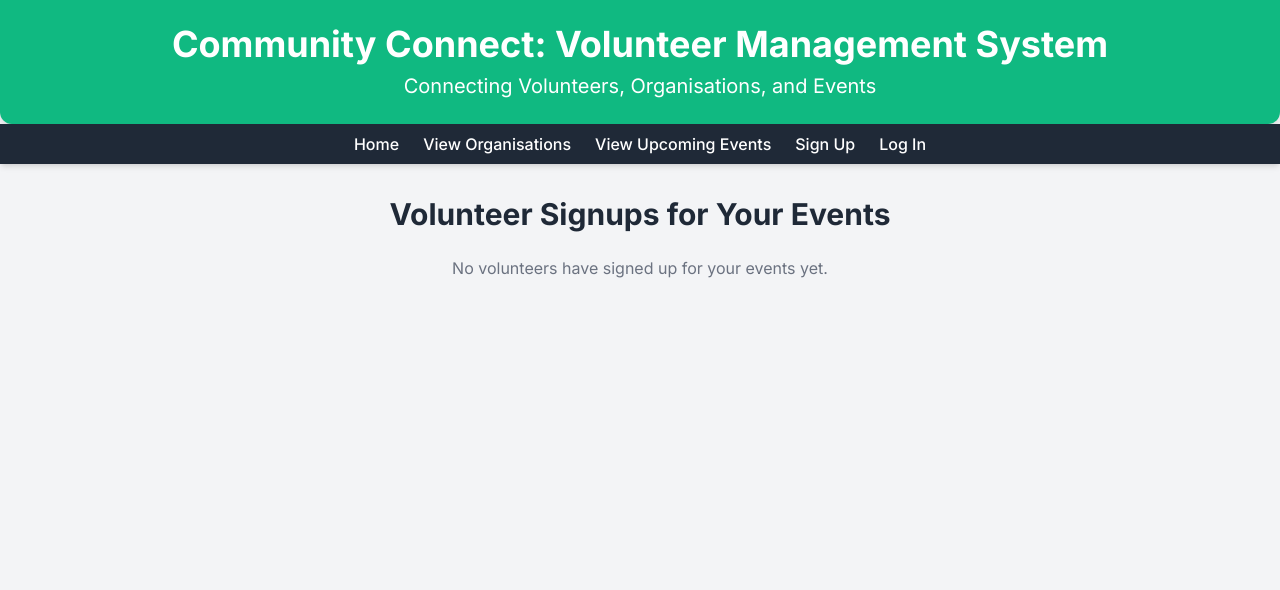
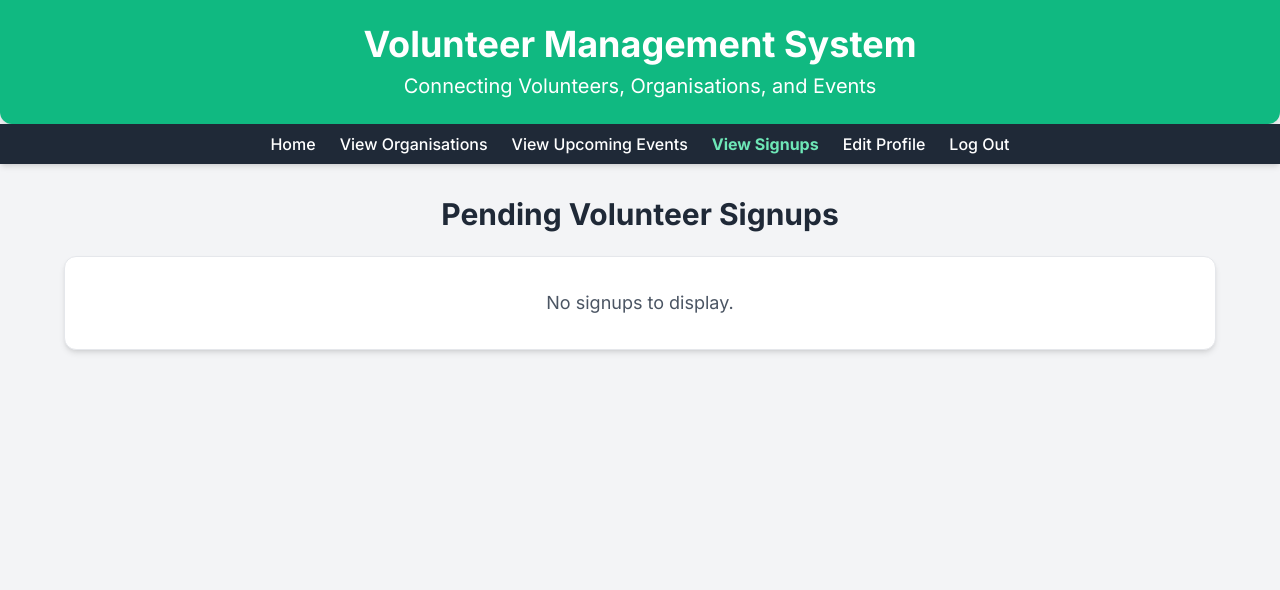
Before and after one commit to cwossaint/Community-Connect-Flask, a Flask app: page /view_signups in a window 1280 px wide. Shown: the top 590 px of the page. Run offline with Flask 3, Linux system fonts and the light colour scheme; the visitor is signed in with stand-in values (Sample User, id 1); data comes from the database, SQL or seed files in the repository; both versions use the stored data as it was after the commit; some libraries are stand-ins or nearby versions.

Commit message:
signup management working now :D

```diff
--- a/app.py
+++ b/app.py
@@ -321,17 +321,22 @@
 def update_signup_status():
     """
     Handles the AJAX request to update a signup's status.
+    It now expects a JSON payload.
     """
-    user_type = session.get('user_type')
-    if user_type != 'organisation':
+    # Check if the user is an organization and logged in
+    if session.get('user_type') != 'organisation' or not session.get('user_type'):
         return jsonify({'error': 'Unauthorized'}), 401
 
     db = get_db()
-    signup_id = request.form.get('signup_id', type=int)
-    status = request.form.get('status')
 
+    # Read data from the JSON body
+    data = request.json
+    signup_id = data.get('signup_id')
+    status = data.get('status')
+
+    # Basic input validation
     if signup_id is None or status not in ["Accepted", "Rejected"]:
-        return jsonify({'error': 'Invalid request data'}), 400
+        return jsonify({'error': 'Invalid request data. Missing or invalid signup_id or status.'}), 400
 
     try:
         db.execute(
@@ -344,6 +349,8 @@
         return jsonify({'error': str(e)}), 500
 
 
+
+
 @app.route('/logout', methods=['GET', 'POST'])
 def logout():
     session.clear()
--- a/initialisedb.sql
+++ b/initialisedb.sql
@@ -71,7 +71,7 @@
     ID INTEGER PRIMARY KEY,
     VolunteerID INTEGER NOT NULL,
     RoleID INTEGER NOT NULL,
-    Status TEXT NOT NULL CHECK(Status IN ('Pending', 'Confirmed', 'Denied')),
+    Status TEXT NOT NULL CHECK(Status IN ('Pending', 'Accepted', 'Rejected')),
     FOREIGN KEY (VolunteerID) REFERENCES Volunteers(ID) ON DELETE CASCADE,
     FOREIGN KEY (RoleID) REFERENCES EventRoles(ID) ON DELETE CASCADE
 );
--- a/templates/index.html
+++ b/templates/index.html
@@ -53,7 +53,7 @@
             {% else %}
                 <!-- Links for non-logged-in users -->
                 <a href="/signup" class="text-white hover:text-emerald-300 font-medium transition-colors">Sign Up</a>
-                <a href="/login/volunteer" class="text-white hover:text-emerald-300 font-medium transition-colors">Log In</a>
+                <a href="/login" class="text-white hover:text-emerald-300 font-medium transition-colors">Log In</a>
             {% endif %}
         </div>
     </nav>
--- a/templates/view_signups.html
+++ b/templates/view_signups.html
@@ -1,17 +1,14 @@
 <!--
-    This is an HTML template for a Flask application's
-    Signups page within the Volunteer Management System.
-    It is designed to be a single, conditional template
-    that serves both volunteer and organisation accounts.
-    The styling is handled using Tailwind CSS for a modern and
-    fully responsive design.
+    This is the HTML template for the 'View Signups' page.
+    It displays signups differently based on whether the user is a volunteer or an organization.
+    The styling is done using Tailwind CSS for a clean, responsive design.
 -->
 <!DOCTYPE html>
 <html lang="en">
 <head>
     <meta charset="UTF-8">
     <meta name="viewport" content="width=device-width, initial-scale=1.0">
-    <title>Volunteer Management System - Signups</title>
+    <title>Volunteer Management System - View Signups</title>
     <!-- Include Tailwind CSS via CDN -->
     <script src="https://cdn.tailwindcss.com"></script>
     <!-- Use Inter font from Google Fonts -->
@@ -22,18 +19,20 @@
             background-color: #f3f4f6;
             color: #1f2937;
         }
-        .modal-overlay {
-            background-color: rgba(0, 0, 0, 0.6);
-            backdrop-filter: blur(4px);
-        }
         .notification {
-            transition: transform 0.3s ease-in-out, opacity 0.3s ease-in-out;
-            transform: translateY(100%);
+            position: fixed;
+            bottom: 20px;
+            right: 20px;
+            z-index: 1000;
+            transition: opacity 0.5s ease-in-out, transform 0.5s ease-in-out;
+            transform: translateY(20px);
             opacity: 0;
+            pointer-events: none;
         }
         .notification.show {
             transform: translateY(0);
             opacity: 1;
+            pointer-events: auto;
         }
     </style>
 </head>
@@ -41,7 +40,7 @@
 
     <!-- Header Section -->
     <header class="bg-emerald-500 text-white p-6 text-center rounded-b-xl shadow-lg">
-        <h1 class="text-4xl font-bold">Community Connect: Volunteer Management System</h1>
+        <h1 class="text-4xl font-bold">Volunteer Management System</h1>
         <p class="mt-2 text-xl font-light">Connecting Volunteers, Organisations, and Events</p>
     </header>
 
@@ -52,7 +51,8 @@
             <a href="/organisations" class="text-white hover:text-emerald-300 font-medium transition-colors">View Organisations</a>
             <a href="/events" class="text-white hover:text-emerald-300 font-medium transition-colors">View Upcoming Events</a>
 
-            {% if session["user_type"] in session %}
+            <!-- Conditional Navigation based on login status and user type -->
+            {% if session["user_type"] %}
                 <!-- Volunteer Specific Links -->
                 {% if session["user_type"] == "volunteer" %}
                     <a href="/view_signups" class="text-emerald-300 font-bold transition-colors">View Signups</a>
@@ -67,7 +67,7 @@
             {% else %}
                 <!-- Links for non-logged-in users -->
                 <a href="/signup" class="text-white hover:text-emerald-300 font-medium transition-colors">Sign Up</a>
-                <a href="/log_in" class="text-white hover:text-emerald-300 font-medium transition-colors">Log In</a>
+                <a href="/login" class="text-white hover:text-emerald-300 font-medium transition-colors">Log In</a>
             {% endif %}
         </div>
     </nav>
@@ -75,84 +75,49 @@
     <!-- Main Content Area -->
     <main class="p-8 flex-grow">
         <div class="max-w-6xl mx-auto">
+            <h2 class="text-3xl font-bold text-gray-800 mb-6 text-center">
                 {% if session["user_type"] == "volunteer" %}
-                <h2 class="text-3xl font-bold text-gray-800 mb-6 text-center">My Current Signups</h2>
+                    My Event Signups
+                {% else %}
+                    Pending Volunteer Signups
+                {% endif %}
+            </h2>
 
-                <section>
-                    <div id="volunteer-signups-grid" class="grid sm:grid-cols-1 md:grid-cols-2 lg:grid-cols-3 gap-6">
-                        {% if signups|length > 0 %}
+            {% if signups %}
+                <div class="bg-white p-6 rounded-xl shadow-lg border border-gray-200">
+                    <div class="grid grid-cols-1 md:grid-cols-2 lg:grid-cols-3 gap-6">
                         {% for signup in signups %}
-                                <div class="signup-card bg-white p-6 rounded-xl shadow-lg border border-gray-200"
-                                    data-event-name="{{ signup['event_name'] }}"
-                                    data-event-date="{{ signup['event_date'] }}"
-                                    data-organisation-name="{{ signup['organisation_name'] }}"
-                                    data-role-name="{{ signup['role_name'] }}"
-                                    data-status="{{ signup['status'] }}">
-                                    <h3 class="text-xl font-semibold mb-2 text-gray-900">{{ signup['event_name'] }}</h3>
-                                    <p class="text-gray-600 text-sm mb-1">
-                                        <span class="font-semibold">Organisation:</span> {{ signup['organisation_name'] }}
-                                    </p>
-                                    <p class="text-gray-600 text-sm mb-1">
-                                        <span class="font-semibold">Role:</span> {{ signup['role_name'] }}
-                                    </p>
-                                    <p class="text-gray-600 text-sm mb-4">
-                                        <span class="font-semibold">Date:</span> {{ signup['event_date'] }}
-                                    </p>
-                                    <div class="mt-4 flex justify-end">
-                                        {% if signup['status'] == 'Pending' %}
-                                            <span class="inline-block bg-blue-500 text-white text-xs font-bold px-3 py-1 rounded-full">Pending</span>
-                                        {% elif signup['status'] == 'Accepted' %}
-                                            <span class="inline-block bg-green-600 text-white text-xs font-bold px-3 py-1 rounded-full">Accepted</span>
-                                        {% elif signup['status'] == 'Rejected' %}
-                                            <span class="inline-block bg-red-500 text-white text-xs font-bold px-3 py-1 rounded-full">Rejected</span>
+                            <div class="bg-gray-50 p-6 rounded-xl shadow-md border border-gray-100 flex flex-col justify-between" data-signup-id="{{ signup.id }}">
+                                <div class="mb-4">
+                                    {% if session["user_type"] == "volunteer" %}
+                                        <p class="text-sm font-semibold text-gray-500">Event: <span class="text-gray-800">{{ signup.event_name }}</span></p>
+                                        <p class="text-sm font-semibold text-gray-500">Organization: <span class="text-gray-800">{{ signup.organisation_name }}</span></p>
+                                        <p class="text-sm font-semibold text-gray-500">Role: <span class="text-gray-800">{{ signup.role_name }}</span></p>
+                                        <p class="text-sm font-semibold text-gray-500">Status: <span class="font-bold text-blue-600">{{ signup.status }}</span></p>
+                                    {% elif session["user_type"] == "organisation" %}
+                                        <p class="text-sm font-semibold text-gray-500">Volunteer: <span class="text-gray-800">{{ signup.volunteer_name }}</span></p>
+                                        <p class="text-sm font-semibold text-gray-500">Event: <span class="text-gray-800">{{ signup.event_name }}</span></p>
+                                        <p class="text-sm font-semibold text-gray-500">Role: <span class="text-gray-800">{{ signup.role_name }}</span></p>
                                     {% endif %}
                                 </div>
+                                {% if session["user_type"] == "organisation" %}
+                                    <div class="flex space-x-2 mt-auto">
+                                        <button class="accept-btn w-full bg-emerald-500 hover:bg-emerald-600 text-white font-semibold py-2 px-4 rounded-lg shadow-md transition-colors">
+                                            Accept
+                                        </button>
+                                        <button class="reject-btn w-full bg-red-500 hover:bg-red-600 text-white font-semibold py-2 px-4 rounded-lg shadow-md transition-colors">
+                                            Reject
+                                        </button>
+                                    </div>
+                                {% endif %}
                             </div>
                         {% endfor %}
-                        {% else %}
-                            <p class="text-gray-500 text-center col-span-full">You have not signed up for any events yet.</p>
-                        {% endif %}
-                    </div>
-                </section>
-
-            {% elif session["user_type"] == "organisation" %}
-                <h2 class="text-3xl font-bold text-gray-800 mb-6 text-center">Volunteer Signups for Your Events</h2>
-
-                <section>
-                    <div id="organisation-signups-grid" class="grid sm:grid-cols-1 md:grid-cols-2 lg:grid-cols-3 gap-6">
-                        {% if signups|length > 0 %}
-                            {% for signup in signups %}
-                                <div class="signup-card bg-white p-6 rounded-xl shadow-lg border border-gray-200" data-signup-id="{{ signup['id'] }}">
-                                    <h3 class="text-xl font-semibold mb-2 text-gray-900">{{ signup['volunteer_name'] }}</h3>
-                                    <p class="text-gray-600 text-sm mb-1">
-                                        <span class="font-semibold">Event:</span> {{ signup['event_name'] }}
-                                    </p>
-                                    <p class="text-gray-600 text-sm mb-4">
-                                        <span class="font-semibold">Role:</span> {{ signup['role_name'] }}
-                                    </p>
-                                    <div class="flex space-x-2 mt-4">
-                                        <form class="action-form w-1/2">
-                                            <input type="hidden" name="signup_id" value="{{ signup['id'] }}">
-                                            <input type="hidden" name="status" value="Accepted">
-                                            <button type="submit" class="w-full bg-emerald-600 text-white font-bold py-2 px-4 rounded-lg hover:bg-emerald-700 transition-colors shadow-md text-sm">
-                                                Accept
-                                            </button>
-                                        </form>
-                                        <form class="action-form w-1/2">
-                                            <input type="hidden" name="signup_id" value="{{ signup['id'] }}">
-                                            <input type="hidden" name="status" value="Rejected">
-                                            <button type="submit" class="w-full bg-red-500 text-white font-bold py-2 px-4 rounded-lg hover:bg-red-600 transition-colors shadow-md text-sm">
-                                                Reject
-                                            </button>
-                                        </form>
                     </div>
                 </div>
-                            {% endfor %}
             {% else %}
-                            <p class="text-gray-500 text-center col-span-full">No volunteers have signed up for your events yet.</p>
-                        {% endif %}
+                <div class="text-center p-8 bg-white rounded-xl shadow-md border border-gray-200">
+                    <p class="text-lg text-gray-600">No signups to display.</p>
                 </div>
-                </section>
             {% endif %}
         </div>
     </main>
@@ -162,61 +127,87 @@
         <p>&copy; 2025 Volunteer Management System</p>
     </footer>
 
-    <!-- Notification Pop-up (hidden by default) -->
-    <div id="notification" class="notification fixed bottom-4 right-4 bg-gray-800 text-white py-3 px-6 rounded-lg shadow-xl z-50">
-        <p id="notification-text"></p>
+    <!-- Notification Pop-up -->
+    <div id="notification-pop-up" class="notification fixed bottom-4 right-4 p-4 rounded-lg shadow-xl text-white font-medium flex items-center space-x-2">
+        <p id="notification-message"></p>
     </div>
 
     <script>
         document.addEventListener('DOMContentLoaded', () => {
-            const notification = document.getElementById('notification');
-            const notificationText = document.getElementById('notification-text');
+            const acceptButtons = document.querySelectorAll('.accept-btn');
+            const rejectButtons = document.querySelectorAll('.reject-btn');
+            const notification = document.getElementById('notification-pop-up');
+            const notificationMessage = document.getElementById('notification-message');
 
-            // Function to show a temporary notification
-            function showNotification(message) {
-                notificationText.textContent = message;
+            const showNotification = (message, isSuccess = true) => {
+                notificationMessage.textContent = message;
+                // Set the background color based on success or error
+                if (isSuccess) {
+                    notification.classList.remove('bg-red-500');
+                    notification.classList.add('bg-emerald-500');
+                } else {
+                    notification.classList.remove('bg-emerald-500');
+                    notification.classList.add('bg-red-500');
+                }
                 notification.classList.add('show');
+
+                // Hide the notification after 3 seconds
                 setTimeout(() => {
                     notification.classList.remove('show');
-                }, 3000); // Notification disappears after 3 seconds
+                }, 3000);
+            };
+
+            const handleUpdate = async (button, status) => {
+                const signupCard = button.closest('[data-signup-id]');
+                const signupId = signupCard.getAttribute('data-signup-id');
+
+                if (!signupId) {
+                    console.error('Signup ID not found.');
+                    showNotification('Error: Could not find signup ID.', false);
+                    return;
                 }
-
-            // Only run this code for organization accounts
-            if ("{{ session.get('user_type', 'none') }}" === 'organisation') {
-                document.querySelectorAll('.action-form').forEach(form => {
-                    form.addEventListener('submit', async (e) => {
-                        e.preventDefault();
-                        const formData = new FormData(e.target);
-                        const signupId = formData.get('signup_id');
-                        const status = formData.get('status');
 
                 try {
                     const response = await fetch('/update_signup_status', {
                         method: 'POST',
-                                body: formData,
+                        headers: {
+                            'Content-Type': 'application/json',
+                        },
+                        body: JSON.stringify({
+                            signup_id: parseInt(signupId),
+                            status: status
+                        })
                     });
 
+                    const data = await response.json();
+
                     if (response.ok) {
-                                showNotification(`Signup for ID ${signupId} has been ${status.toLowerCase()}!`);
-
-                                // Find the parent card and remove it from the DOM
-                                const signupCard = e.target.closest('.signup-card');
-                                if (signupCard) {
+                        // On success, visually remove the card from the page
                         signupCard.remove();
-                                }
+                        showNotification('Signup status updated successfully!', true);
                     } else {
-                                const errorText = await response.text();
-                                console.error('Failed to update signup status:', errorText);
-                                showNotification('Failed to update signup.');
+                        console.error('Error updating signup status:', data.error);
+                        showNotification('Error: ' + data.error, false);
                     }
                 } catch (error) {
-                            console.error('Error updating signup status:', error);
-                            showNotification('Error updating signup.');
+                    console.error('Network error:', error);
+                    showNotification('Network error occurred.', false);
                 }
+            };
+
+            acceptButtons.forEach(button => {
+                button.addEventListener('click', () => {
+                    handleUpdate(button, 'Accepted');
                 });
             });
-            }
+
+            rejectButtons.forEach(button => {
+                button.addEventListener('click', () => {
+                    handleUpdate(button, 'Rejected');
+                });
+            });
         });
     </script>
+
 </body>
 </html>
```
Also changed, not shown: Community Connect.db. Lines whose indentation alone changed are shown as unchanged.
